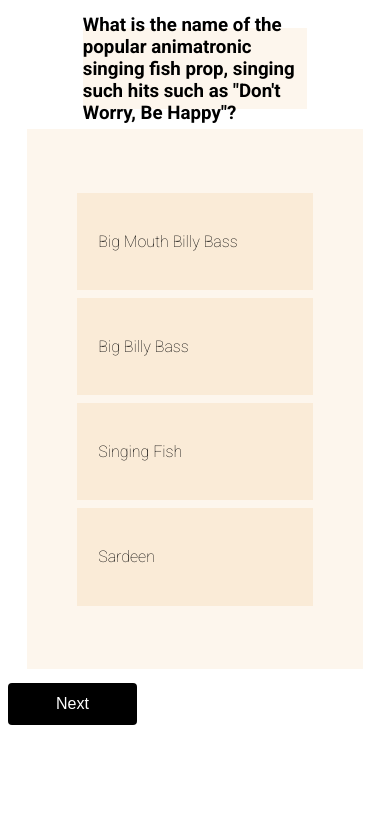
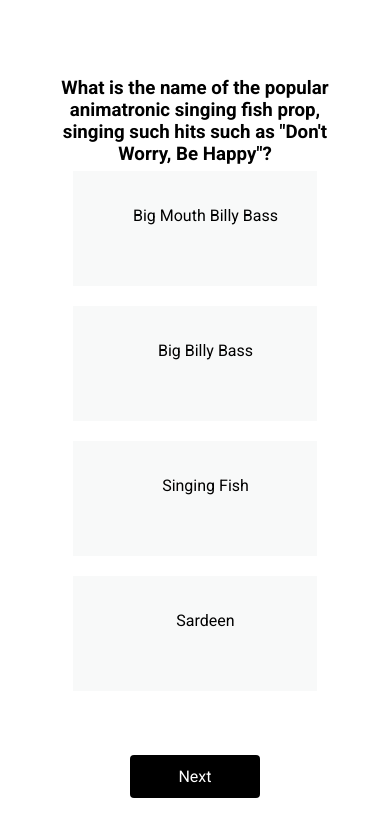
Before and after one commit to vanesaedo/Quiz-II-API, a plain HTML site: page pages/quiz.html in a window 390 px wide. Drawn offline with Linux system fonts and the light colour scheme.

Commit message:
Modificados CSS Mobile First

```diff
--- a/script.js
+++ b/script.js
@@ -15,7 +15,6 @@ const shaker = (arr, add) => {
 }
 
 function getCheckedInput (arrInp){
-
 
     if (arrInp.checked) {
         return arrInp.checked.value;
@@ -70,7 +69,7 @@ function printQuestion(completeQuestion) {
                       //recorro de nuevo todos los inputs, los reviso y los pinto de color oscuro si estan checked
                       if (input.checked) {
                         userAnswersAll.push(input.value);
-                          input.parentElement.style.backgroundColor = "black";
+                          input.parentElement.style.backgroundColor = "rgb(249, 205, 60)";
                       } else {
                           input.parentElement.style.backgroundColor = " rgba(241, 243, 244, 0.5)";
                       }
--- a/style.css
+++ b/style.css
@@ -1,120 +1,133 @@
-
-
-body{
-  display: flex;
-  flex-direction: column;
+* {
     font-family: "Roboto", sans-serif;
-    font-weight: 100;
     font-style: normal;
-
 }
 
+body {
+    margin:40px;
+    display: flex;
+    flex-direction: column;
+    text-align: center;
+}
 
-section{
-    display:flex;
+section {
+    display: flex;
     flex-direction: column;
-    justify-content:  center;
+    justify-content: center;
     align-items: center;
 }
 
-input{
-
-    visibility:hidden;
+input {
+    visibility: hidden;
 }
 
-#inciarJuego{
+#inciarJuego {
     display: flex;
     flex-direction: column;
     align-items: center;
 }
 
-@media only screen and (max-width: 600px){
+@media only screen and (max-width: 600px) {
+    main {
+        margin: 40px auto;
+    }
 
     #respuesta {
-        display:flex;
+        display: flex;
         flex-direction: column;
-        background-color:rgb(249, 226, 196, 0.3);
-        width:90%;
+        width: 80%;
         height: 80%;
-        margin:0px;
+    }
 
+    #pregunta {
+        display: flex;
+        flex-direction: column;
+        width: 80%;
+        height: 12%;
     }
-    #pregunta {
-        display:flex;
-        flex-direction: column;
-        background-color:rgb(249, 226, 196, 0.3);
-        width:60%;
-        height: 12%;
-        margin:20px;
 
+    label {
+        width: 100%;
+        height: 100%;
+        padding-top: 70px;
     }
 
     div {
-        display:flex;
+        display: flex;
         flex-direction: row;
         justify-content: flex-start;
-        background-color: antiquewhite;
+        background-color: rgba(241, 243, 244, 0.5);
         text-align: center;
         align-items: center;
-        width:70%;
-        height: 18%;
-        margin:4px;
+        width: 98%;
+        height: 28%;
+        margin: 10px;
     }
 
     #quiz {
-        height:80vh;
-        display:flex;
+
+        display: flex;
+        flex-direction: column;
+        justify-content: stretch;
+    }
+}
+
+
+
+@media only screen and (max-width: 2400px) {
+
+
+    #respuesta {
+        display: flex;
+        flex-direction: column;
+        width: 80%;
+        height: 80%;
+    }
+
+    #pregunta {
+        display: flex;
+        flex-direction: column;
+        width: 98%;
+        height: 12%;
+    }
+
+    label {
+        width: 100%;
+        height: 100%;
+        padding-top: 70px;
+    }
+
+    div {
+        display: flex;
+        flex-direction: row;
+        justify-content: flex-start;
+        background-color: rgba(241, 243, 244, 0.5);
+        text-align: center;
+        align-items: center;
+        width: 98%;
+        height: 28%;
+        margin: 10px;
+    }
+
+    #quiz {
+        height: 80vh;
+        display: flex;
         flex-direction: column;
         justify-content: stretch;
     }
 
 }
-@media only screen and (min-width: 1200px){
-    .respuesta, .pregunta {
-        display:flex;
-        flex-direction: column;
-        background-color:rgb(249, 226, 196, 0.3);
-        padding: 20px;
-
-    }
 
 
-}
 
-#botonSubmit{
 
-    width: 300px;
-    height: 60px;
-    border-radius: 10px;
-    background-color: rgb(7, 110, 19);
-    margin-bottom: 50px;
-    font-size: 20px;
-    margin-top: 100px;
-    box-shadow: 0px 10px 10px 0px rgb(242, 242, 244);
-}
-
-.title-question {
-    font-size: 2rem;
-    font-weight: 300px;
-}
-.btn-answer{
-    border: 12px black solid;
-    border-radius: 4px;
-    padding: 15px 32px;
-    text-align: center;
-    text-decoration: none;
-    display: inline-block;
-    font-size: 16px;
-    margin: 4px 2px;
-    cursor: pointer;
-}
 #btn-next {
     font-size: 16px;
     font-weight: 100px;
     background-color: black;
-    color:white;
-    padding:12px 48px;
-    border:0px black solid;
+    color: white;
+    padding: 12px 48px;
+    border: 0px black solid;
     border-radius: 4px;
 
 }
```
Also changed, not shown: pages/quiz.html (+0 -3 lines), assets/agora.webp (deleted).
